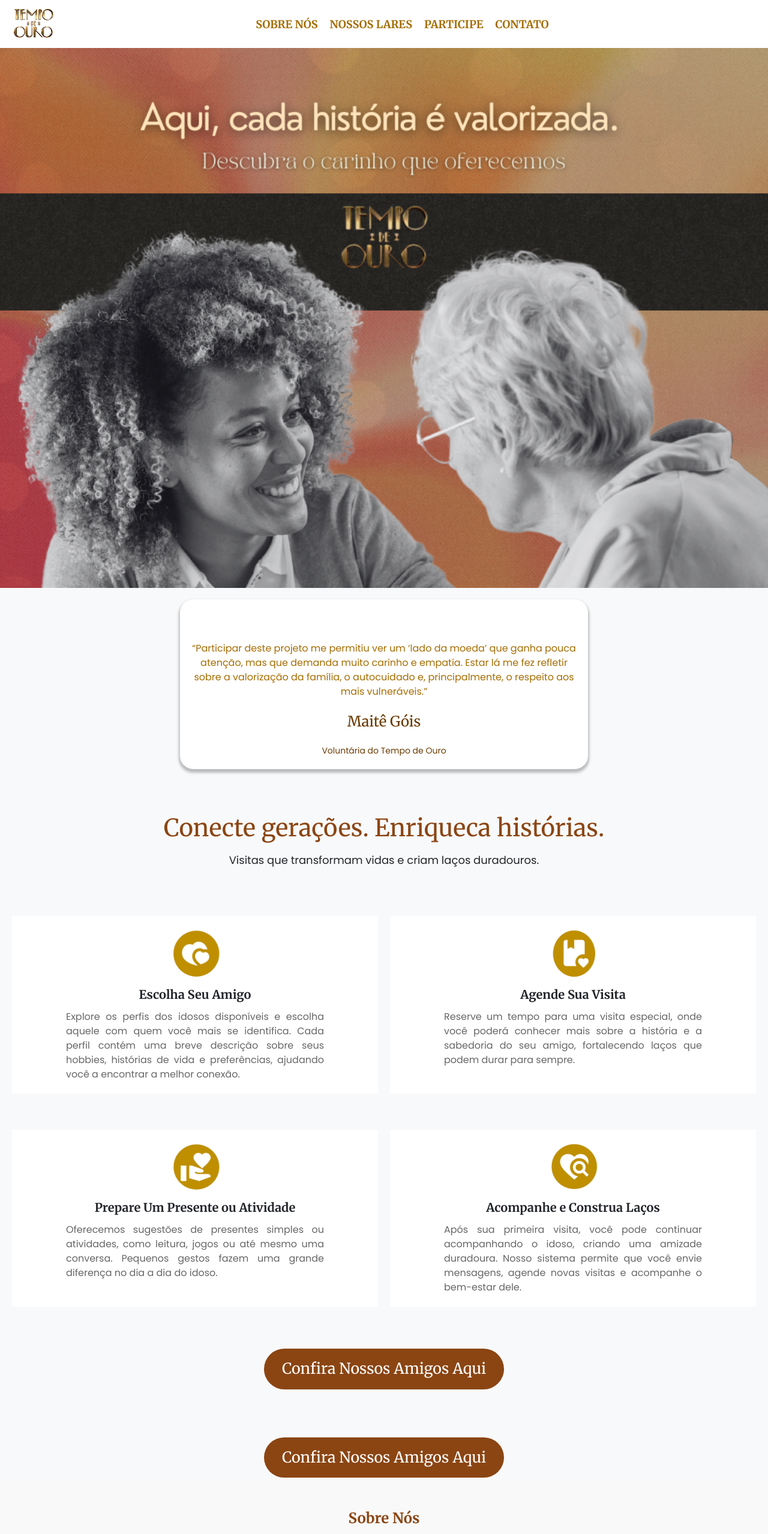
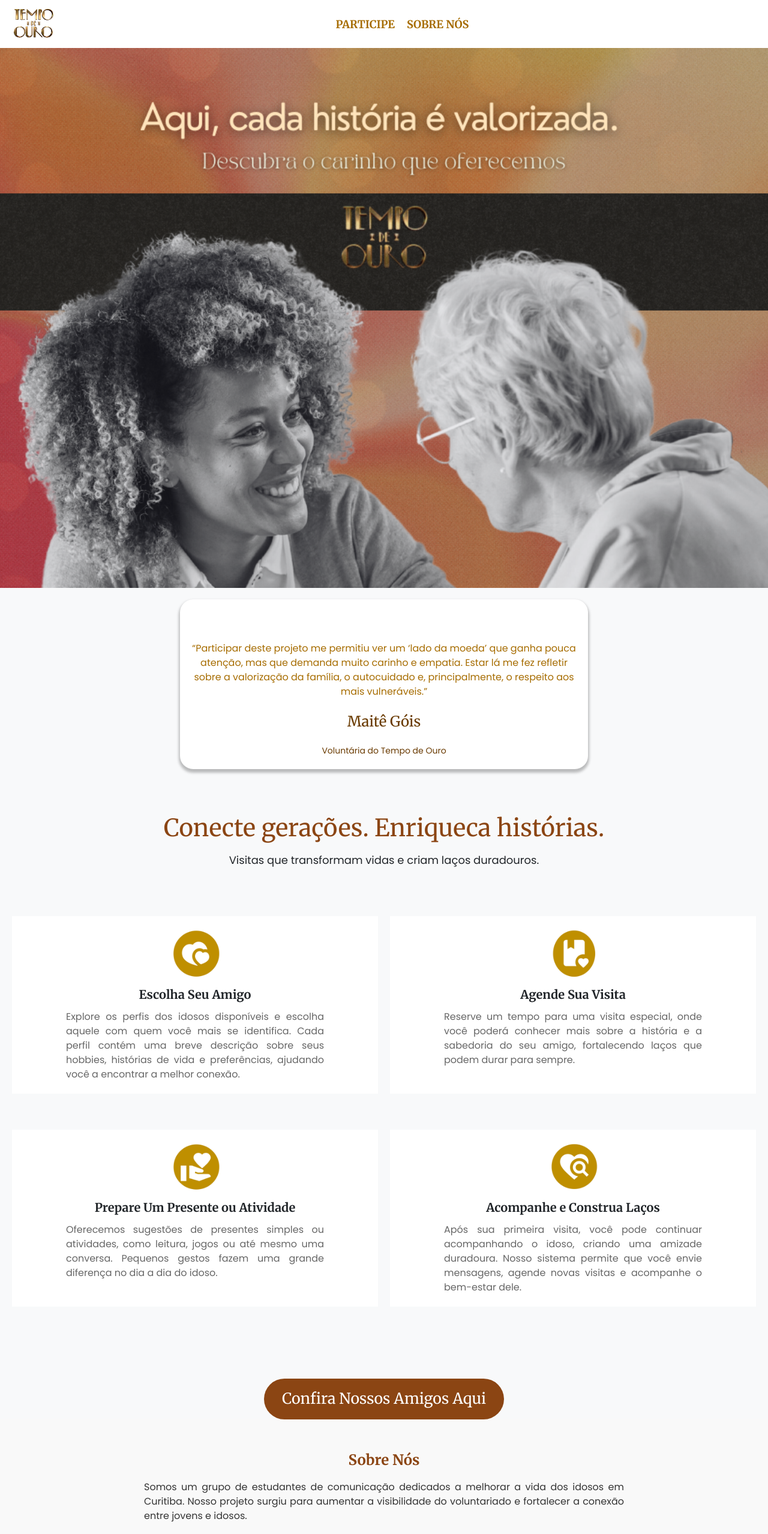
Before and after one commit to Nuckedz/TempoDeOuro, a React (Vite) app: page / in a window 1280 px wide. Shown: the top 2557 px of the page at 60% size. Built offline with nearby package versions, Linux system fonts and the light colour scheme.

Commit message:
ultimos ajustes

```diff
--- a/src/components/Home.tsx
+++ b/src/components/Home.tsx
@@ -46,9 +46,7 @@ const Home = () => {
             </div>
           ))}
         </div>
-        <div className="container-botao">
-          <a href="caminho/da/sua/pagina.html" className="botao">Confira Nossos Amigos Aqui</a>
-        </div>
+
       </div>
 
       <div className="container-botao">
--- a/src/components/layout/Footer.tsx
+++ b/src/components/layout/Footer.tsx
@@ -20,10 +20,10 @@ const Footer = () => {
 
       <div className="footer-column navigation-column">
         <div className="navegue-por-aqui">Navegue Por Aqui</div>
-        <a href="#"><div className="navegacao-item">Participe</div></a>
-        <a href="#nossoslares"><div className="navegacao-item">Nossos Lares</div></a>
-        <a href="#sobrenos"><div className="navegacao-item">Sobre Nós</div></a>
-        <a href="#contato"><div className="navegacao-item">Contato</div></a>
+        <a href="/Participe"><div className="navegacao-item">Participe</div></a>
+
+        <a href="/"><div className="navegacao-item">Sobre Nós</div></a>
+
       </div>
 
       <div className="footer-column address-column">
--- a/src/components/layout/Navbar.tsx
+++ b/src/components/layout/Navbar.tsx
@@ -11,10 +11,8 @@ const Navbar = () => {
       />
 
       <div className="nav-items">
+        <a href="/Participe" className="nav-item">PARTICIPE</a>
         <a href="/" className="nav-item">SOBRE NÓS</a>
-        <a href="/Lares" className="nav-item">NOSSOS LARES</a>
-        <a href="/Participe" className="nav-item">PARTICIPE</a>
-        <a href="/" className="nav-item">CONTATO</a>
       </div>
 
       <div className="header">
```
